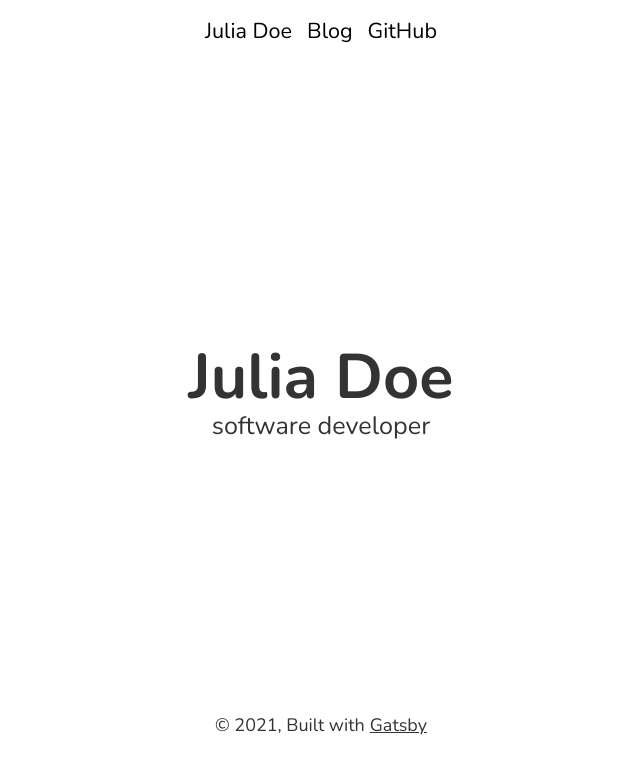
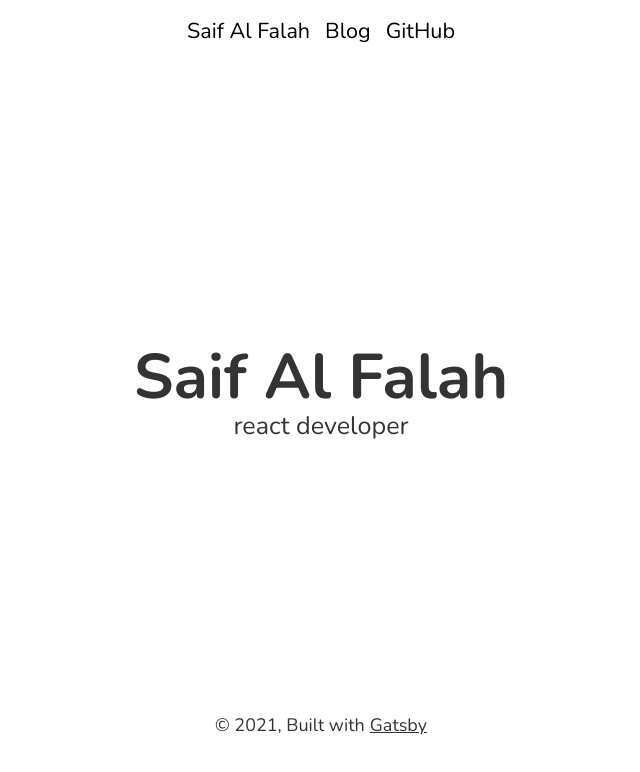
Before and after one commit to saifalfalah/saif.dev-gatsby, a Gatsby site: page / in a window 1280 px wide. Shown: the whole page, without its empty margins (319-959 px from the left). Built offline with nearby package versions, Linux system fonts and the light colour scheme; Gatsby itself is replaced by a stand-in of ours; a small style sheet from the web is missing.

Commit message:
updating name etc

```diff
--- a/gatsby-config.js
+++ b/gatsby-config.js
@@ -1,7 +1,7 @@
 module.exports = {
   siteMetadata: {
-    title: `Julia Doe`,
-    subtitle: `software developer`,
+    title: `Saif Al Falah`,
+    subtitle: `react developer`,
     description: `A minimal blog starter built with Gatsbyjs. The needed Gatsby files are included.`,
     author: `@niklasmtj`,
   },
--- a/src/components/landing-bio.js
+++ b/src/components/landing-bio.js
@@ -41,8 +41,8 @@ const LandingBio = () => (
     render={data => (
       <OuterContainer>
         <Container>
-          <NameHeader>{data.site.siteMetadata.title}</NameHeader>
-          <Description>{data.site.siteMetadata.subtitle}</Description>
+          <NameHeader>Saif Al Falah</NameHeader>
+          <Description>react developer</Description>
         </Container>
       </OuterContainer>
     )}
```
